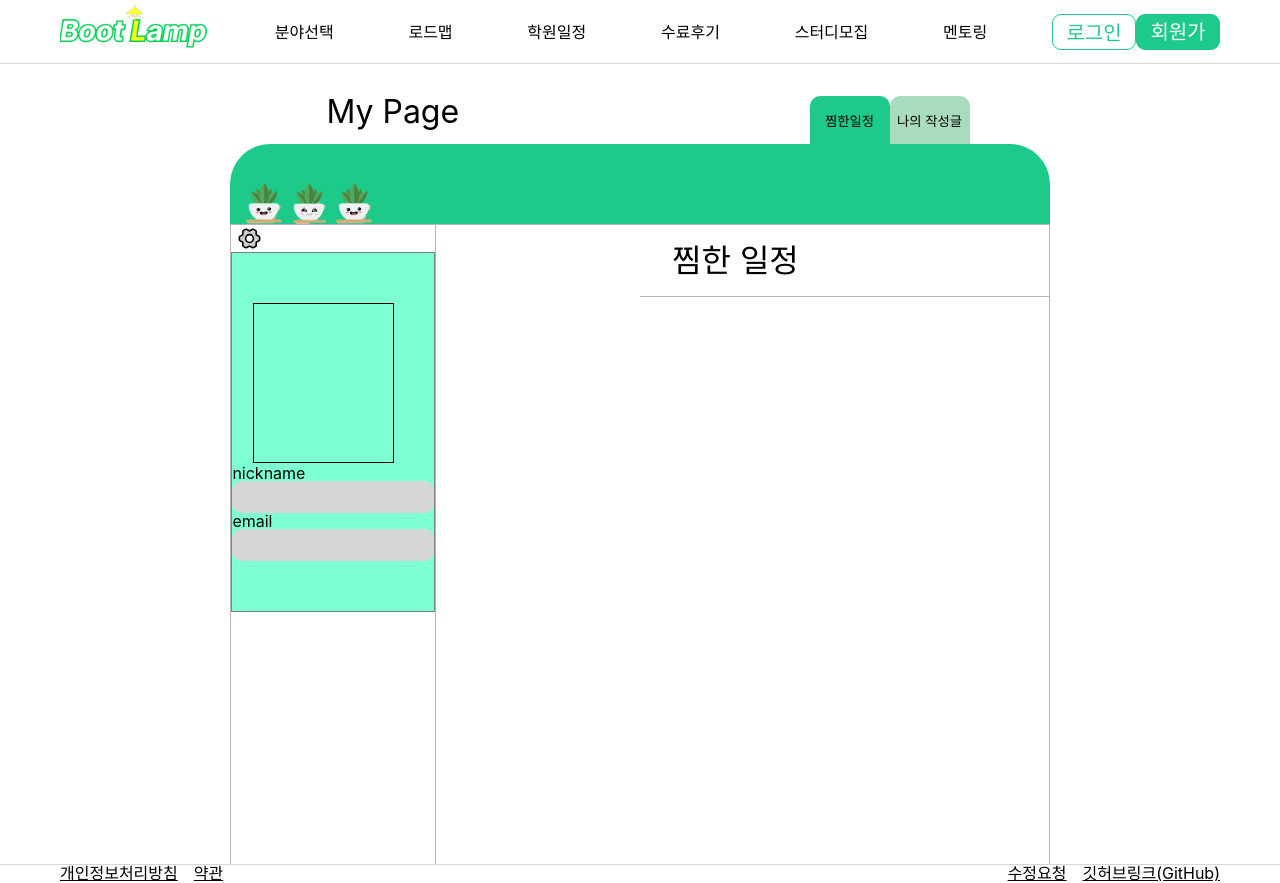
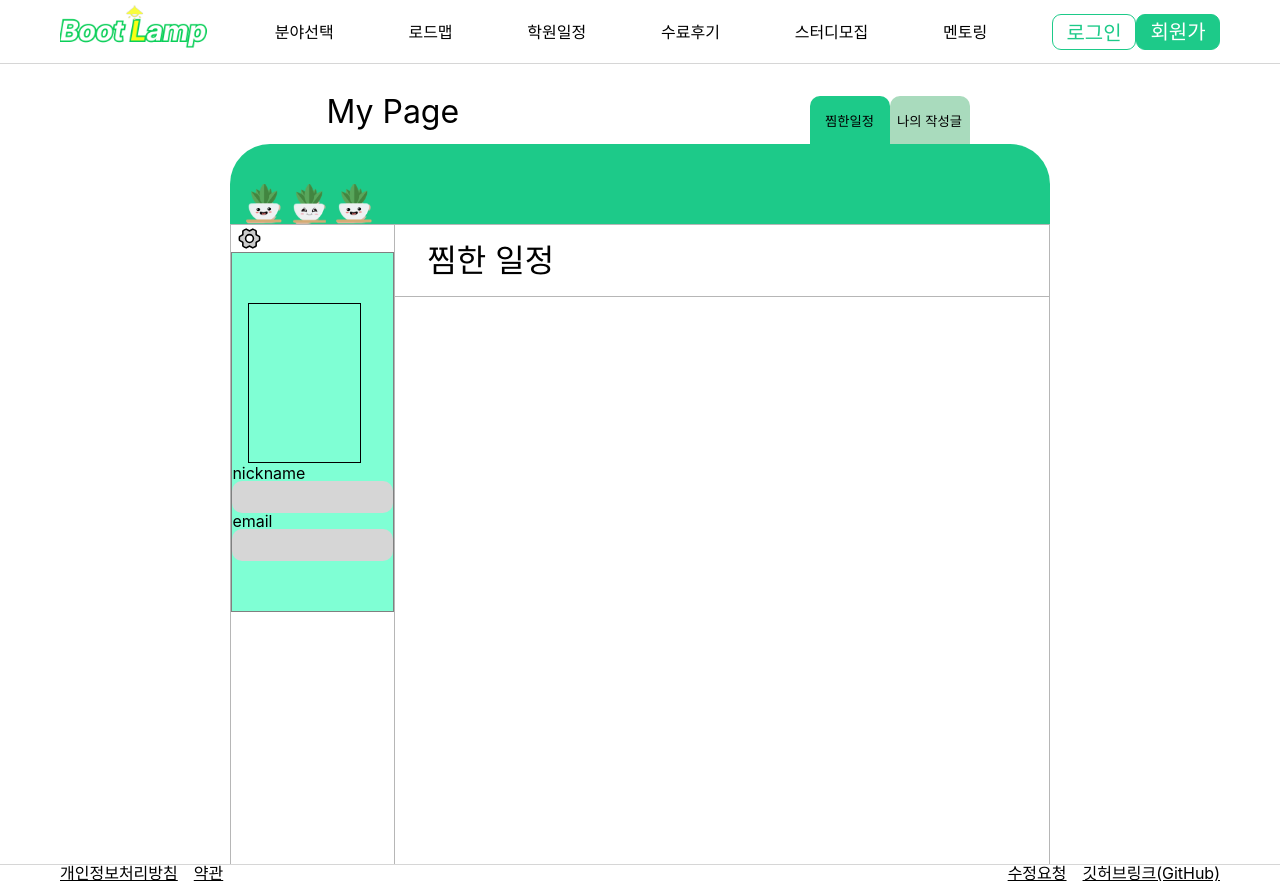
Before and after one commit to codestates-seb/seb40_main_027, a React (Create React App) app in the folder client/: page /users/me in a window 1280 px wide. Built offline with nearby package versions, Linux system fonts and the light colour scheme.

Commit message:
docs:아이콘삭제

```diff
--- a/client/src/pages/MyPage.tsx
+++ b/client/src/pages/MyPage.tsx
@@ -3,7 +3,7 @@ import icon from '../assets/image/icon.png';
 import { useState } from 'react';
 import MyPageSchedule from '../components/MyPageContent/MyPageSchedule';
 import MyPageList from '../components/MyPageContent/MyPageList';
-import { Icon } from '@iconify/react';
+
 import * as S from './MyPage.style';
 import SideBar from '../components/SideBar/SideBar';
 import UserProfile from '../components/MyPageContent/UserProfile';
@@ -48,9 +48,8 @@ const MyPage = () => {
           </div>
         </div>
         <div className="my-page-body">
-          <div className="profile">
-            <UserProfile />
-            {/* <div className="user-profile">
+          <UserProfile />
+          {/* <div className="user-profile">
               <div className="icon-gear">
                 <Icon icon="ph:gear-six-duotone" width="25" height="25" />
               </div>
@@ -60,7 +59,7 @@ const MyPage = () => {
                 <div className="user-nickname">email</div>
               </div>
             </div> */}
-          </div>
+
           <div>
             <div className="tab-content-mobile">
               {TabMenu.map((el) => (
```
